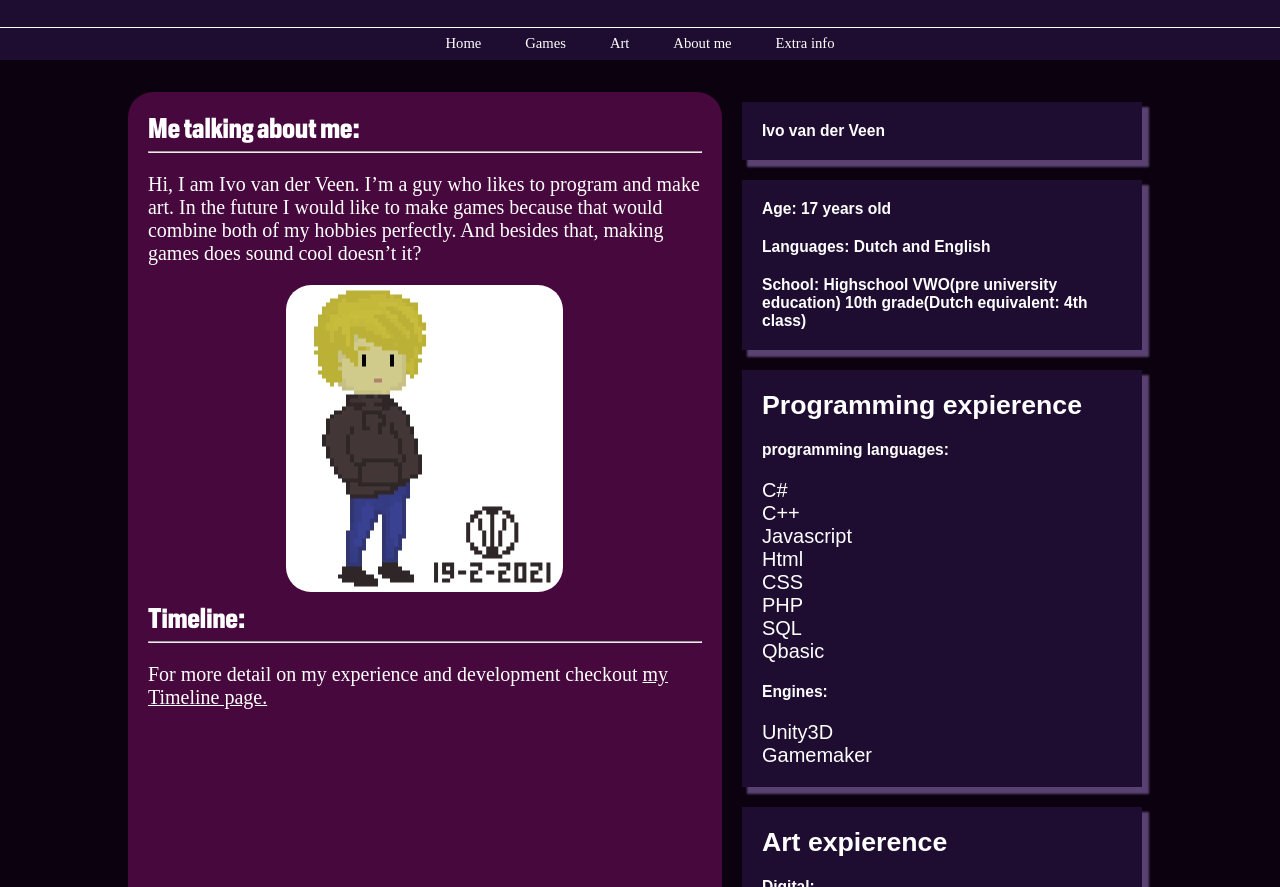
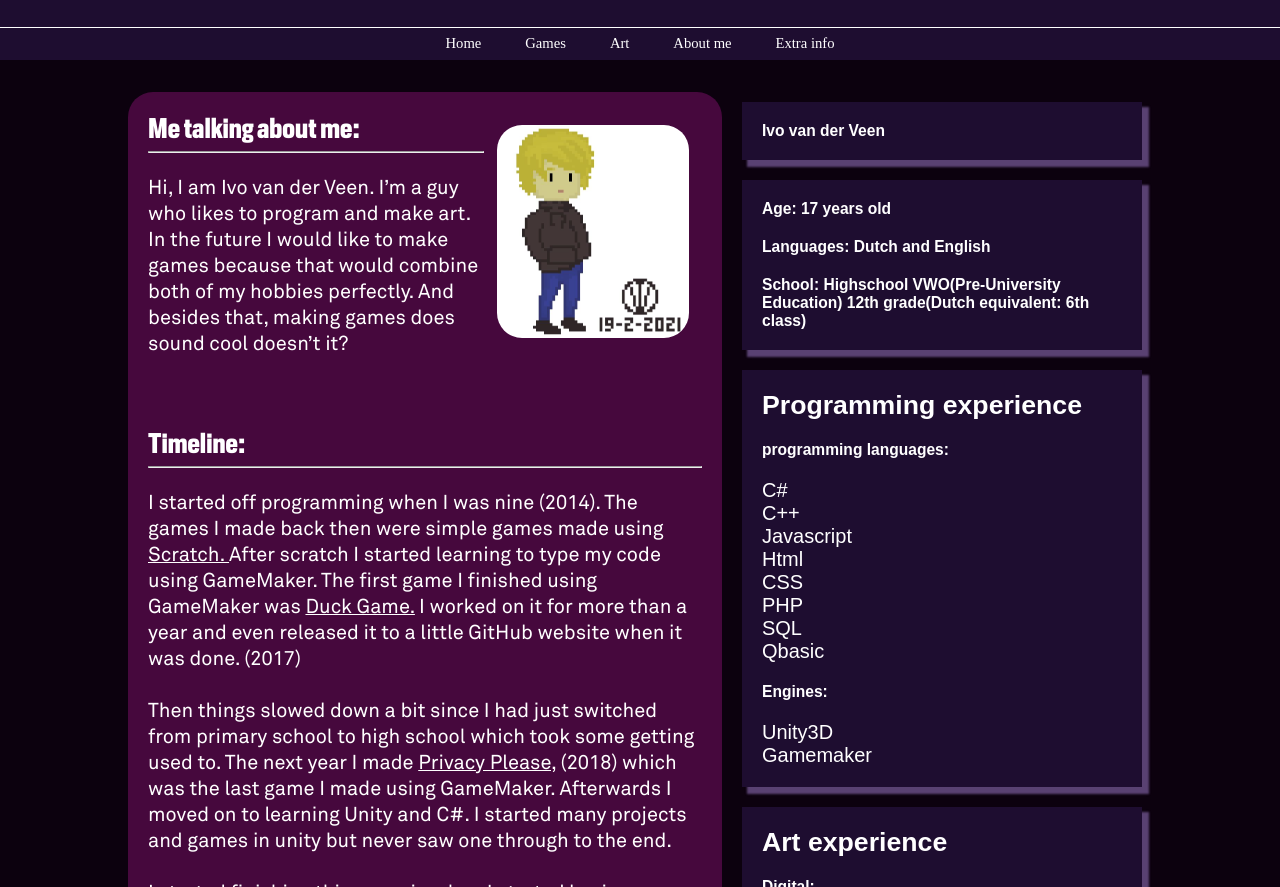
Before and after one commit to ivoveen/EVO-productions, a plain HTML site: page Website About page.html in a window 1280 px wide. Shown: the part 65-952 px from the top of the page. Drawn offline with Linux system fonts and the light colour scheme.

Commit message:
updated about-me page and fixed grammar all around

```diff
--- a/Website About page.html
+++ b/Website About page.html
@@ -33,27 +33,56 @@
             <span class="about-me-text">
 
                 <div>
+                    <div class="flex-rows">
+                        <div>
                             <h4 class="HeronSansCond">Me talking about me:</h4>
                             <hr>
                             <p>
                                 Hi, I am Ivo van der Veen. I’m a guy who likes to program and make art. In the future I would
                                 like to make games because that would combine both of my hobbies perfectly. And besides that,
                                 making games does sound cool doesn’t it?
+                                <br><br><br>
+
                             </p>
                         </div>
-
+                        <div>
                             <img class="about-me-image" src="/Images/ivo 19-2-2021.JPG">
 
-                <div>
+                        </div>
+
+                    </div>
+
+
                     <h4 class="HeronSansCond">Timeline:</h4>
                     <hr>
-                    <p>
-                        For more detail on my experience and development checkout
-                        <a href="Website WIP page.html">
-                            my Timeline page.
-                        </a>
+                    <p >
+                        I started off programming when I was nine (2014).
+                        The games I made back then were simple games made using <a
+                            href="https://scratch.mit.edu/projects/30028780/">Scratch. </a>
+                        After scratch I started learning to type my code using GameMaker.
+                        The first game I finished using GameMaker was <a href="./games/duckgame/index.html">Duck
+                            Game.</a>
+                        I worked on it for more than a year and even released it to a little GitHub website when it was
+                        done. (2017)
+                        <br> <br>
+                        Then things slowed down a bit since I had just switched from primary school to high school which took
+                        some getting used to. The next year I made <a href="./games/privacy/Index.html"> Privacy Please,</a> (2018) which was the last game I made using GameMaker.
+                        Afterwards I moved on to learning Unity and C#. I started many projects and games in unity but never saw one through to the end.
+                        <br><br>
+                        I started finishing things again when I started having computing science lessons at school. (2020) These were very basic and didn't pose much of a challenge to me, but they did motivate me to code more.
+                        The teacher made us program in Qbasic, I picked up the language so fast that the teacher challenged me to recreate monopoly using the language which I did to his surprise.
+                        <br><br>
+                        The next year we used on to more useful things and started making websites using CSS and HTML. That is when this portfolio website started.
+                        <br><br>
+                        In the summer break after that year I started playing around with Arduinos and made rock paper scissors and <a href="Website WIP page.html"> a doorbell that sends messages on discord.</a>
+                        The following year we learned about databases and I created <a href=""> Shape</a> a social media platform that used a database to store all its account and post data.
+                        <br><br>
+                        The last notable development in my coding experience is me starting to practice C++ since the start of 2022. This has led to a lot of practice programs <a href="./Other code projects/Shape/index.html">one of which I have featured on this site.</a>
                     </p>
+
                 </div>
+
+
             </span>
 
 
@@ -65,11 +94,11 @@
                 <div class="info-panel">
                     <h3>Age: 17 years old </h3>
                     <h3>Languages: Dutch and English</h3>
-                    <h3>School: Highschool VWO(pre university education) 10th grade(Dutch equivalent: 4th class)</h3>
+                    <h3>School: Highschool VWO(Pre-University Education) 12th grade(Dutch equivalent: 6th class)</h3>
                 </div>
 
                 <div class="info-panel">
-                    <h4>Programming expierence</h4>
+                    <h4>Programming experience</h4>
                     <h3>programming languages:</h3>
                     <ul>
                         <li>C#</li>
@@ -89,7 +118,7 @@
                 </div>
 
                 <div class="info-panel">
-                    <h4>Art expierence</h4>
+                    <h4>Art experience</h4>
                     <h3>Digital:</h3>
                     <ul>
                         <li>Krita</li>
@@ -97,7 +126,7 @@
 
                     </ul>
 
-                    <h3>Traditional</h3>
+                    <h3>Traditional:</h3>
                     <ul>
                         <li>Pencil</li>
                         <li>Charcoal</li>
@@ -117,7 +146,8 @@
             <nav class="nav footer-nav">
                 <ul>
                     <li> <a href="https://github.com/ivoveen" target="_blank"> GitHub</a></li>
-                    <li> <a href="https://www.youtube.com/channel/UCRwy-kJGQjKNJXLjljcYOig" target="_blank"> Youtube</a></li>
+                    <li> <a href="https://www.youtube.com/channel/UCRwy-kJGQjKNJXLjljcYOig" target="_blank"> Youtube</a>
+                    </li>
                     <li> <a href="https://www.instagram.com/drboem/" target="_blank"> Instagram</a></li>
                     <li> <a href="https://twitter.com/veen_ivo" target="_blank"> Twitter </a> </li>
                 </ul>
--- a/css/styles.css
+++ b/css/styles.css
@@ -33,6 +33,11 @@ body {
     flex-direction: column;
     background-color: rgb(12, 1, 14);
 
+}
+
+p{
+    font-family: akkurat;
+    color: white;
 }
 
 canvas{
@@ -535,6 +540,7 @@ canvas{
     border-radius: 25px;
 }
 
+
 .info-panel {
     background-color: rgb(30, 13, 48);
     width: 400px;
@@ -601,7 +607,7 @@ canvas{
 .about-me-content p {
     font-size: 1.5em;
     color: white;
-    font-family: akurat;
+    font-family: akkurat;
 
 }
 
@@ -615,9 +621,9 @@ canvas{
     margin-left: auto;
     margin-right: auto;
 
-    width: 50%;
+    width: 15vw;
     border-radius: 25px;
-    margin-bottom: 10px;
+    margin: 1vw;
 }
 
 .HeronSansCond {
```
Also changed, not shown: Other code projects/Shape/index.html (+3 -3 lines), Other code projects/matrix/index.html (+3 -3 lines), games/Conways-Game-of-Life/index.html (+3 -3 lines). Lines whose indentation alone changed are shown as unchanged.
